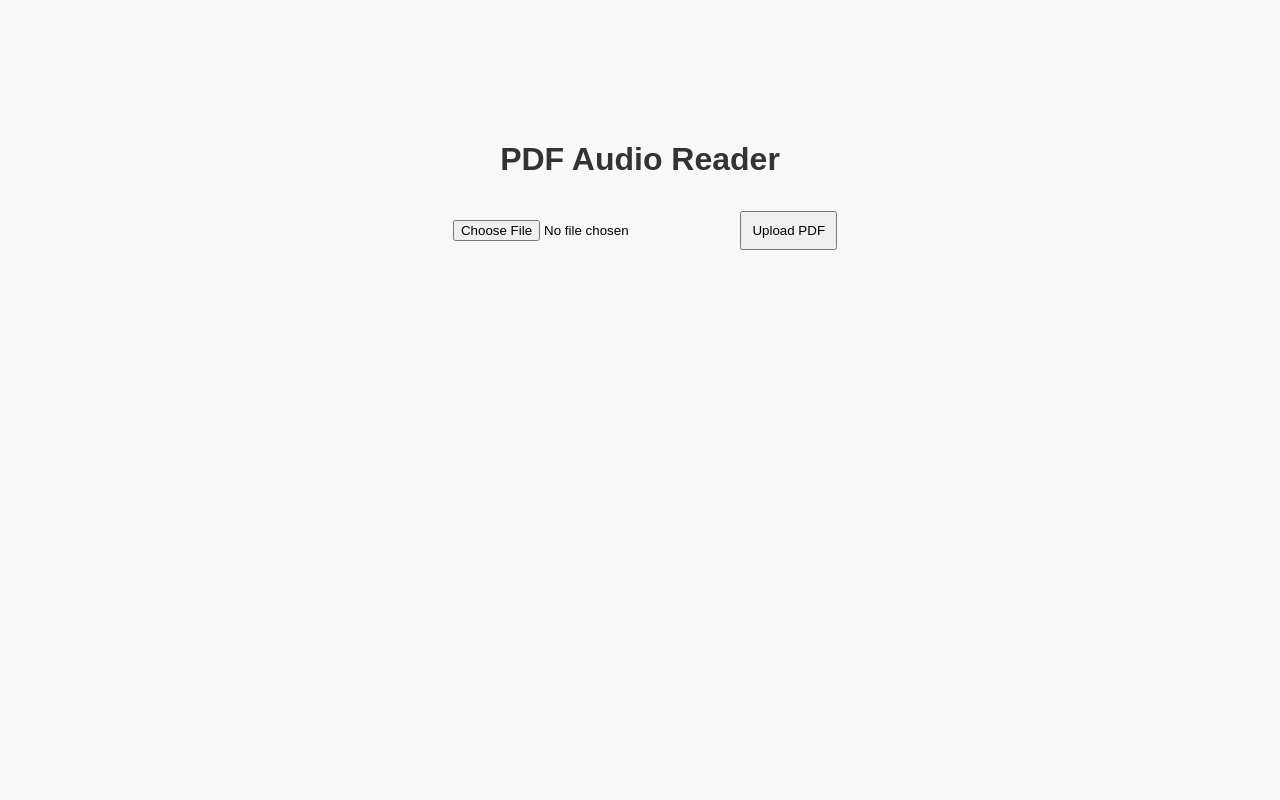
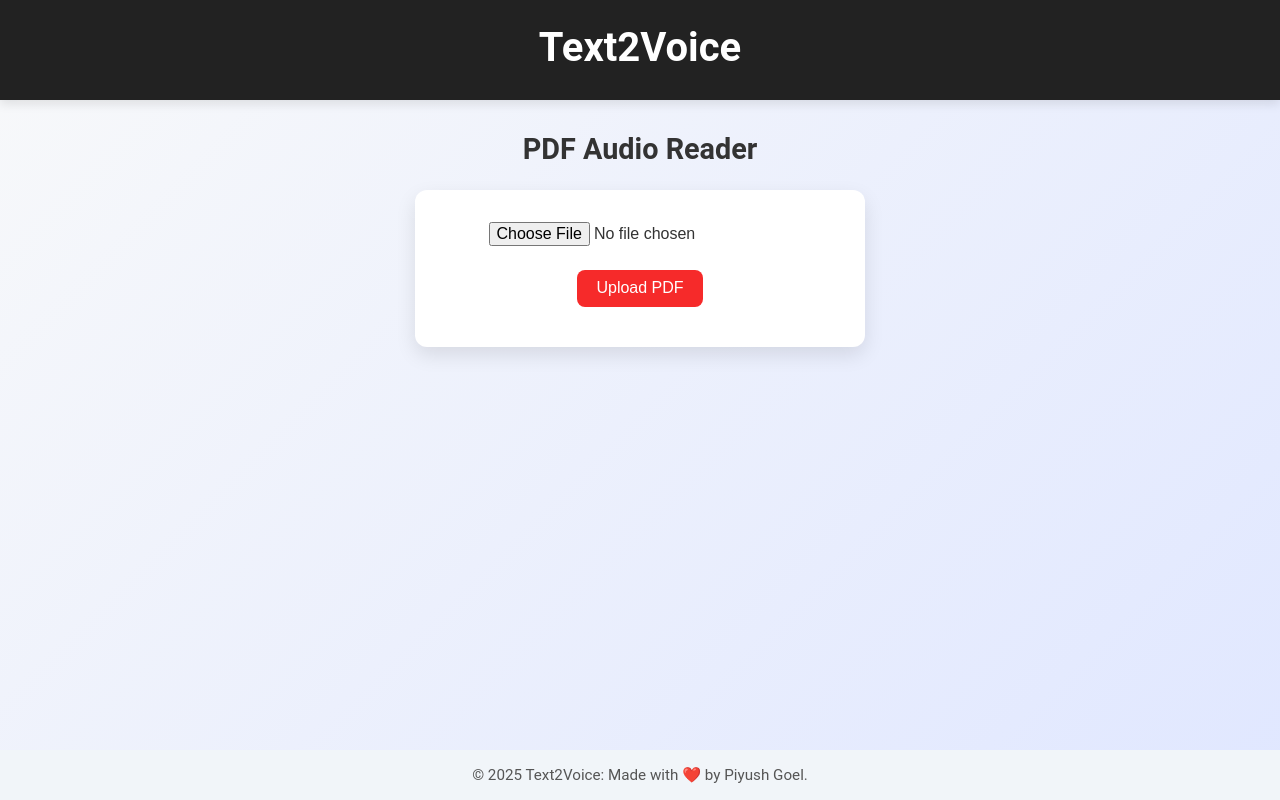
Before and after one commit to the-piyushgoel/Text2voice, a Flask app: page / in a window 1280 px wide. Run offline with Flask 3, Linux system fonts and the light colour scheme.

Commit message:
fixed the css

```diff
--- a/app.py
+++ b/app.py
@@ -1,4 +1,3 @@
-# app.py
 from flask import Flask, request, render_template, jsonify
 import os
 from werkzeug.utils import secure_filename
--- a/static/style.css
+++ b/static/style.css
@@ -1,17 +1,127 @@
-/* static/style.css */
+* {
+    margin: 0;
+    padding: 0;
+    box-sizing: border-box;
+}
+
 body {
-    margin-top: 100px;
-    font-family: Arial, sans-serif;
-    padding: 20px;
-    background-color: #f8f8f8;
+    font-family: 'Roboto', sans-serif;
+    background: linear-gradient(135deg, #f8f9fa, #e0e7ff);
+    color: #333;
+    min-height: 100vh;
+    display: flex;
+    flex-direction: column;
+    align-items: center;
+}
+
+header {
+    background-color: #222222;
+    color: white;
+    width: 100%;
+    padding: 1.5rem 0;
     text-align: center;
+    box-shadow: 0 4px 10px rgba(0, 0, 0, 0.1);
 }
 
 h1 {
-    color: #333;
+    font-size: 2.5rem;
+    margin-bottom: 0.3rem;
 }
 
-input, button {
-    margin: 10px;
-    padding: 10px;
+h3 {
+    margin-top: 2rem;
+    font-size: 1.8rem;
 }
+
+form {
+    margin-top: 1.5rem;
+    padding: 2rem;
+    background-color: white;
+    border-radius: 12px;
+    box-shadow: 0 8px 20px rgba(0, 0, 0, 0.1);
+    text-align: center;
+    width: 90%;
+    max-width: 500px;
+}
+
+input[type="file"] {
+    margin-bottom: 1rem;
+    font-size: 1rem;
+}
+
+button {
+    background-color: rgb(246, 42, 42);
+    color: white;
+    border: none;
+    padding: 0.6rem 1.2rem;
+    border-radius: 8px;
+    font-size: 1rem;
+    cursor: pointer;
+    margin: 0.5rem;
+    transition: background-color 0.3s ease;
+}
+
+button:hover {
+    background-color: red;
+}
+
+#controls {
+    margin-top: 2rem;
+    text-align: center;
+    animation: fadeIn 0.5s ease-in;
+}
+
+label {
+    font-weight: 500;
+    margin: 0.5rem 0;
+    display: inline-block;
+}
+
+input[type="number"],
+select {
+    padding: 0.4rem;
+    margin: 0.3rem 0.7rem;
+    border: 1px solid #ccc;
+    border-radius: 6px;
+    font-size: 1rem;
+}
+
+#currentWord {
+    margin-top: 1rem;
+    font-size: 1.3rem;
+    font-weight: bold;
+    color: #1d4ed8;
+}
+
+footer {
+    margin-top: auto;
+    width: 100%;
+    padding: 1rem;
+    text-align: center;
+    background-color: #f1f5f9;
+    font-size: 0.95rem;
+    color: #555;
+}
+@keyframes fadeIn {
+    from { opacity: 0; transform: translateY(10px); }
+    to { opacity: 1; transform: translateY(0); }
+}
+
+@media (max-width: 500px) {
+    h1 {
+        font-size: 2rem;
+    }
+
+    form {
+        padding: 1.5rem;
+    }
+
+    button {
+        width: 100%;
+        margin: 0.4rem 0;
+    }
+
+    #controls {
+        font-size: 0.95rem;
+    }
+}
--- a/templates/index.html
+++ b/templates/index.html
@@ -3,12 +3,18 @@
 <html lang="en">
 <head>
     <meta charset="UTF-8">
-    <title>PDF Audio Reader</title>
-    <link rel="stylesheet" href="/static/style.css">
+    <title>Text2voice: A PDF Audio Reader</title>
+    <link rel="stylesheet" href="../static/style.css">
 </head>
 <body>
+
+    <header>
+        <h1>Text2Voice</h1>
+    </header>
+
+
     <center>
-    <h1>PDF Audio Reader</h1>
+    <h3>PDF Audio Reader</h3>
     <form id="uploadForm" method="POST" enctype="multipart/form-data">
         <input type="file" name="pdf" accept=".pdf" required>
         <button type="submit">Upload PDF</button>
@@ -25,6 +31,11 @@
 
     </div>
 </center>
+    <footer>
+
+        © 2025 Text2Voice: Made with ❤️ by Piyush Goel.
+
+    </footer>
     <script>
     let words = [];
     let currentIndex = 0;
```
